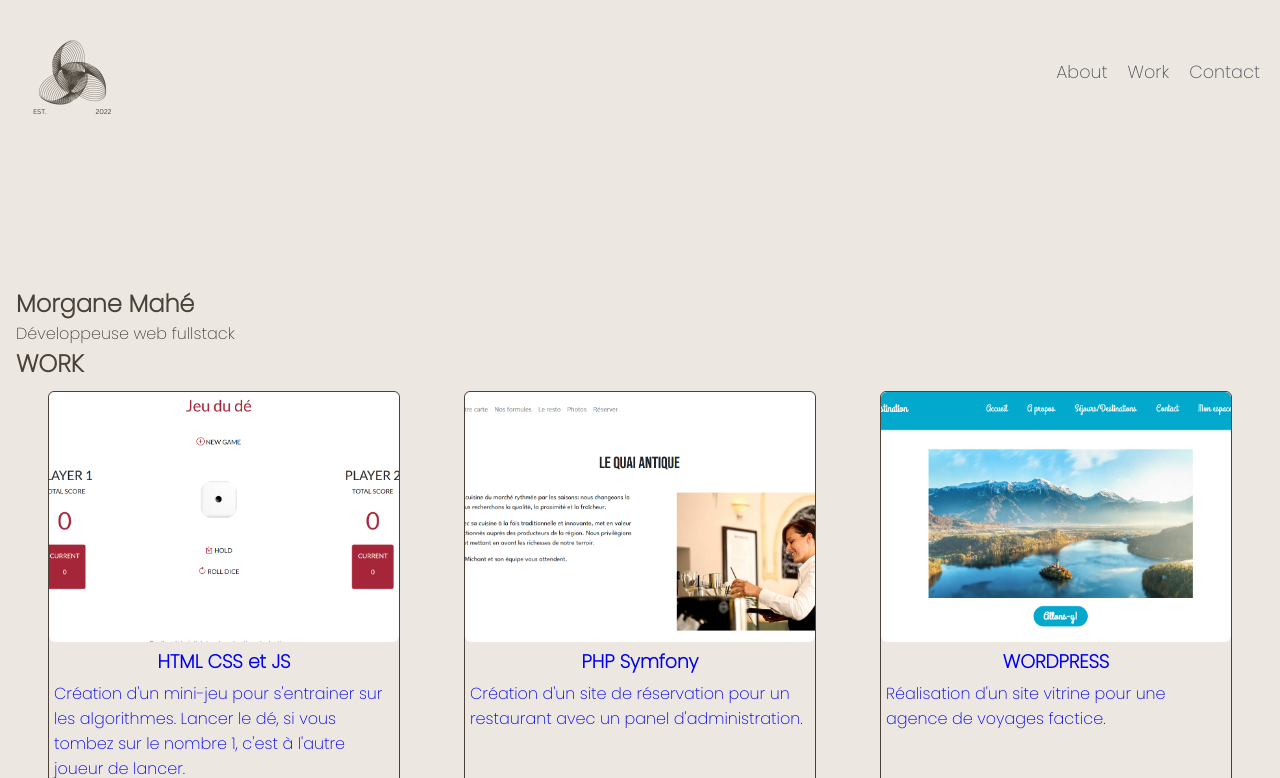
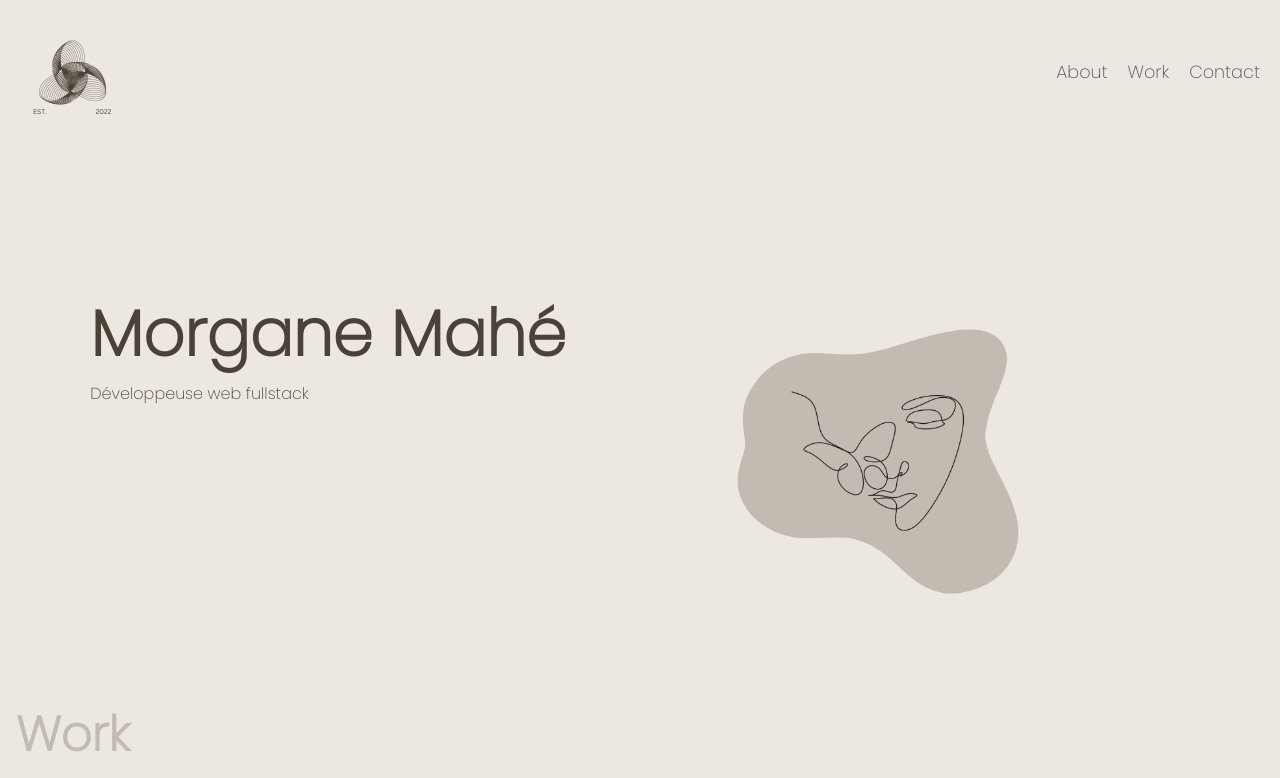
Before and after one commit to Maea-M/portfolio, a plain HTML site: page index.html in a window 1280 px wide. Shown: the top 778 px of the page. Drawn offline with Linux system fonts and the light colour scheme.

Commit message:
add visage

```diff
--- a/index.html
+++ b/index.html
@@ -22,13 +22,20 @@
 
     <main class="main-content" role="main">
         <section class="about" id="about">
-            <h1>Morgane Mahé</h1>
-            <p>Développeuse web fullstack</p>
+                <div class="container__image">
+                    <div>
+                        <h1>Morgane Mahé</h1>
+                        <p>Développeuse web fullstack</p>
+                    </div>
+
+                    <img class="about__image" src="assets/Pink and Grey Visage Line Art .png" alt="visage">
+                </div>
+
         </section>
 
         <section id="work">
 
-            <h2>WORK</h2>
+            <h2>Work</h2>
 
             <div class="work">
                 <a href="https://jeudude.netlify.app/" target="_blank">
--- a/style.css
+++ b/style.css
@@ -39,6 +39,16 @@
     padding:1rem;
     }
 
+    h1{
+        font-size: 4rem;
+    }
+
+    h2{
+        margin-top: 5%;
+        font-size: 3rem;
+        color: #c2bbb2;
+    }
+
     /* Navbar */
     .navbar {
     display:flex;
@@ -66,6 +76,38 @@
     .navbar__logo img{
         width: 125px;
     }
+
+
+/*------ about-*/
+.about {
+    margin-top: 10%;
+}
+
+.container__image {
+    display: flex;
+    justify-content: center;
+    margin-bottom: 50px;
+
+}
+.about__image {
+    display: none;
+
+}
+
+/*---- footer ----*/
+footer {
+    display: flex;
+    justify-content: center;
+    align-items: center;
+}
+
+footer .footer__line{
+    width: 500px;
+    height: 1px;
+    margin-left: 10px;
+    margin-right: 10px;
+    background-color: #4a4238;
+}
 
 
 /*---- CARD -----*/
@@ -208,6 +250,11 @@
     .navbar__link:hover > a::after {
         width:100%;
     }
+    .about__image {
+        width: 50%;
+        display: block;
+
+    }
     }
 
     @media screen and (min-width:1122px) {
@@ -215,19 +262,3 @@
             flex-direction: row;
         }
     }
-.about {
-    margin-top: 10%;
-}
-
-footer {
-    display: flex;
-    justify-content: center;
-    align-items: center;
-}
-footer .footer__line{
-    width: 500px;
-    height: 1px;
-    margin-left: 10px;
-    margin-right: 10px;
-    background-color: #4a4238;
-}
```
Also changed, not shown: assets/Pink and Grey Visage Line Art .png (added).
